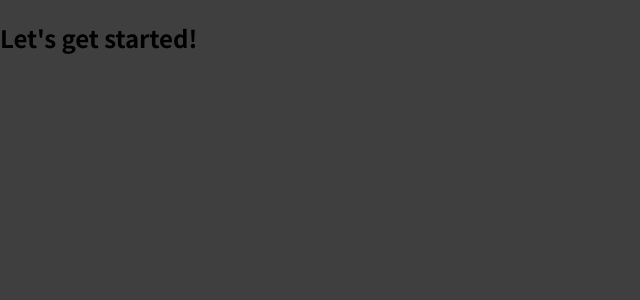
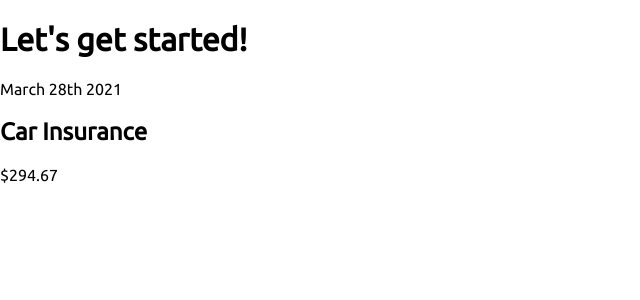
Before and after one commit to dev-nomi/expense-tracker, a JavaScript app: page / in a window 1280 px wide. Shown: the top 300 px of the page, without its empty margins (0-640 px from the left). Built offline with nearby package versions, Linux system fonts and the light colour scheme.

Commit message:
Added ExpenseItem component

```diff
--- a/src/App.js
+++ b/src/App.js
@@ -1,7 +1,10 @@
+import ExpenseItem from './components/ExpenseItem';
+
 function App() {
   return (
     <div>
-      <h2>Let's get started!</h2>
+      <h1>Let's get started!</h1>
+      <ExpenseItem></ExpenseItem>
     </div>
   );
 }
--- /dev/null
+++ b/src/components/ExpenseItem.js
@@ -0,0 +1,13 @@
+function ExpenseItem() {
+  return (
+    <div>
+      <div>March 28th 2021</div>
+      <div>
+        <h2>Car Insurance</h2>
+        <div>$294.67</div>
+      </div>
+    </div>
+  );
+}
+
+export default ExpenseItem;
--- a/src/index.css
+++ b/src/index.css
@@ -1,14 +1,13 @@
-@import url('https://fonts.googleapis.com/css2?family=Noto+Sans+JP:wght@400;700&display=swap');
+@import url('https://fonts.googleapis.com/css2?family=Ubuntu&display=swap');
 
 * {
   box-sizing: border-box;
 }
 
 html {
-  font-family: 'Noto Sans JP', sans-serif;
+  font-family: 'Ubuntu', sans-serif;
 }
 
 body {
   margin: 0;
-  background-color: #3f3f3f;
 }
```
